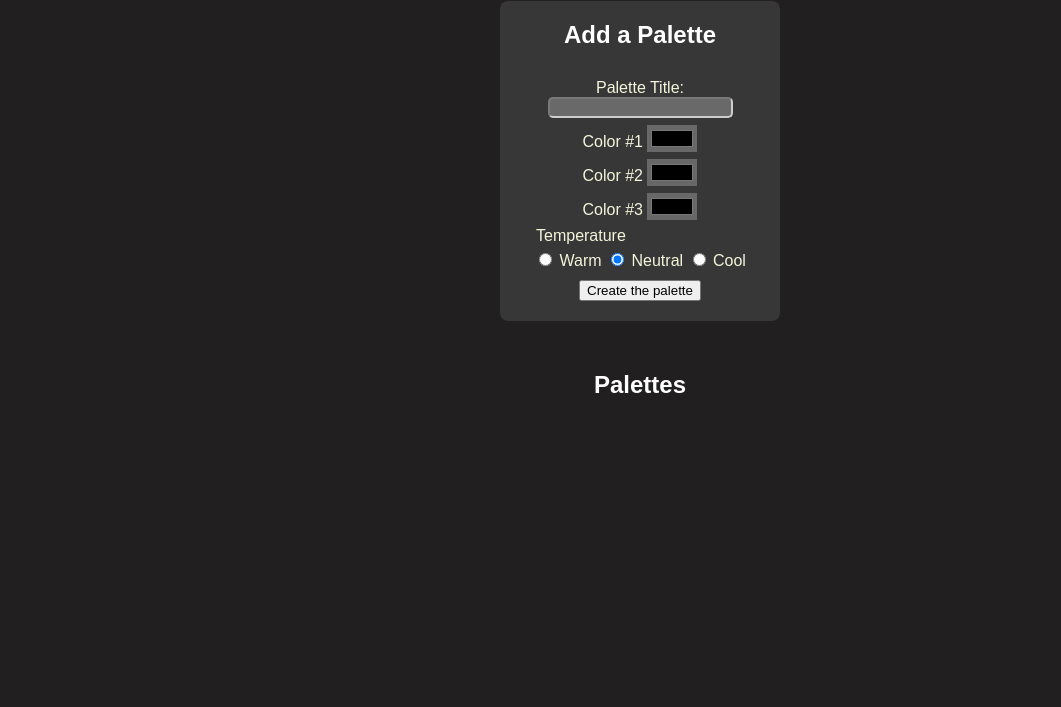
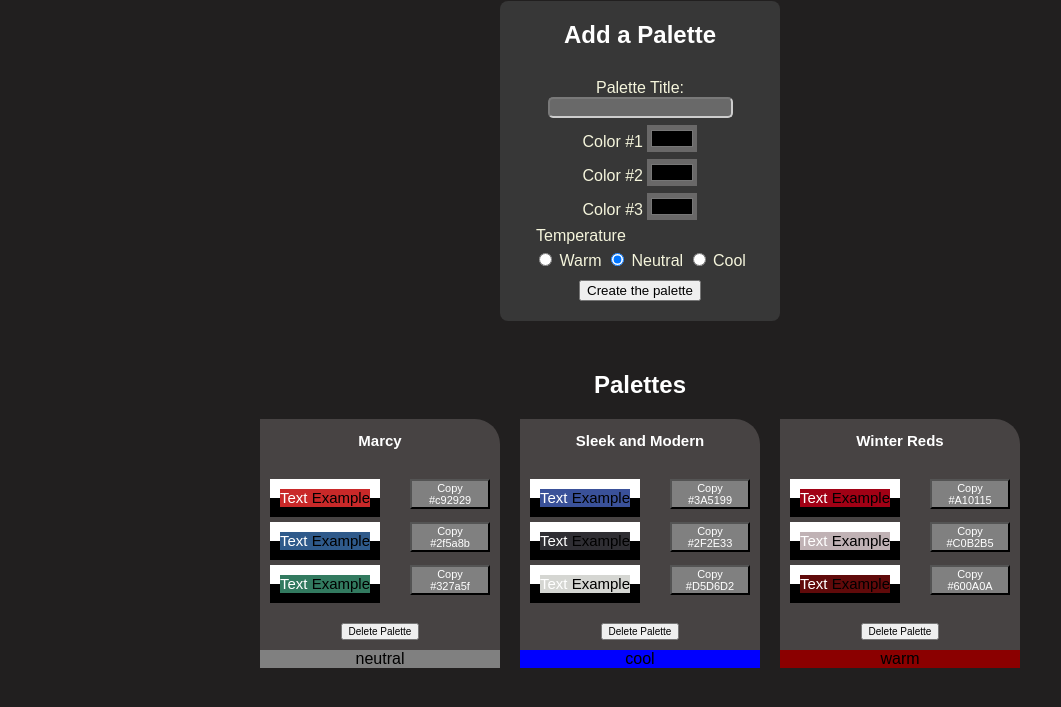
Before and after one commit to Azim32180/Palette-Picker, a plain HTML site: page index.html in a window 1280 px wide. Shown: the part 99-806 px from the top of the page, without its empty margins (0-1061 px from the left). Drawn offline with Linux system fonts and the light colour scheme.

Commit message:
pushing last time

```diff
--- a/app/vite.config.js
+++ b/app/vite.config.js
@@ -3,7 +3,7 @@ import { defineConfig } from "vite";
 export default defineConfig({
   // GitHub Pages expects an index.html in the root directory
   // so just run npm build before pushing to GitHub and this will rebuild our assets to the root
-  build: { outDir: ".." },
+  build: { outDir: "dist" },
   // needed for github pages just put the repo name here
   base: "/Palette-Picker/",
 });
--- a/index.html
+++ b/index.html
@@ -5,8 +5,8 @@
     <link rel="icon" type="image/svg+xml" href="/vite.svg" />
     <meta name="viewport" content="width=device-width, initial-scale=1.0" />
     <title>Palette Picker</title>
-    <script type="module" crossorigin src="/your-repo-name-here/assets/index-CzPJMEKK.js"></script>
-    <link rel="stylesheet" crossorigin href="/your-repo-name-here/assets/index-B0KLGkYP.css">
+    <script type="module" crossorigin src="/Palette-Picker/assets/index-CzPJMEKK.js"></script>
+    <link rel="stylesheet" crossorigin href="/Palette-Picker/assets/index-B0KLGkYP.css">
   </head>
   <body>
     <div id="app">
```
